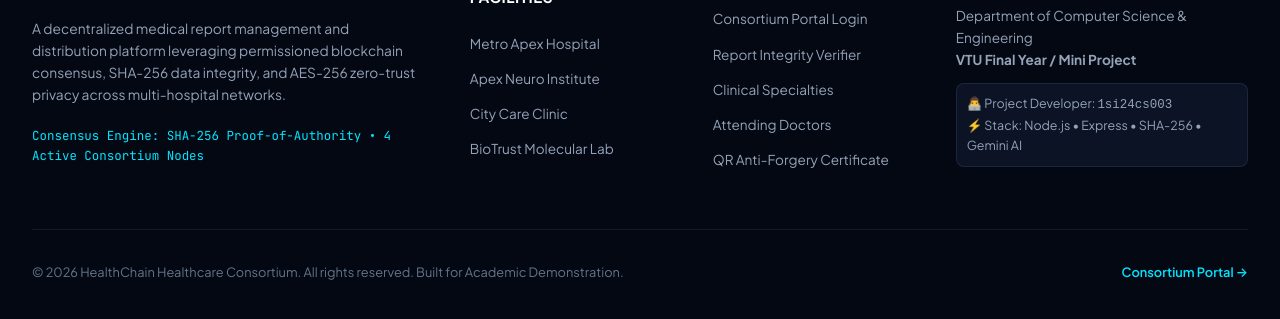
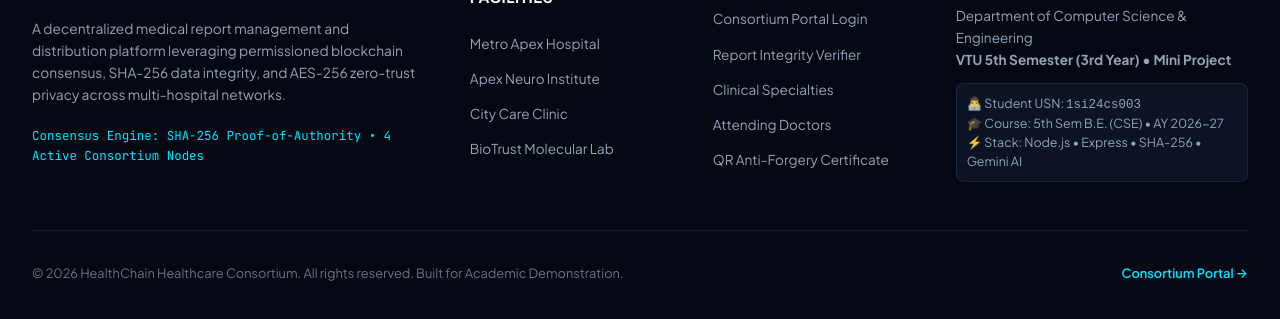
Before and after one commit to 1si24cs003/1si24cs003-medical-report-management-blockchain, a website: page public/home.html in a window 1280 px wide. Shown: the part 6636-6955 px from the top of the page. Drawn offline with Linux system fonts and the light colour scheme; no server answers.

Commit message:
Update academic evaluation badge to 5th Semester (3rd Year) Mini Project

```diff
--- a/public/home.html
+++ b/public/home.html
@@ -612,10 +612,11 @@
                 <h4>Academic Evaluation</h4>
                 <p style="font-size: 0.85rem; color: var(--text-secondary); line-height: 1.6; margin-bottom: 0.75rem;">
                     Department of Computer Science & Engineering<br>
-                    <strong>VTU Final Year / Mini Project</strong>
+                    <strong>VTU 5th Semester (3rd Year) • Mini Project</strong>
                 </p>
-                <div style="padding: 10px; background: rgba(14, 23, 42, 0.8); border: 1px solid var(--border-subtle); border-radius: var(--radius-sm); font-size: 0.78rem; color: #94a3b8;">
-                    👨‍💻 Project Developer: <code>1si24cs003</code><br>
+                <div style="padding: 10px; background: rgba(14, 23, 42, 0.8); border: 1px solid var(--border-subtle); border-radius: var(--radius-sm); font-size: 0.78rem; color: #94a3b8; line-height: 1.5;">
+                    👨‍💻 Student USN: <code>1si24cs003</code><br>
+                    🎓 Course: 5th Sem B.E. (CSE) • AY 2026-27<br>
                     ⚡ Stack: Node.js • Express • SHA-256 • Gemini AI
                 </div>
             </div>
```
